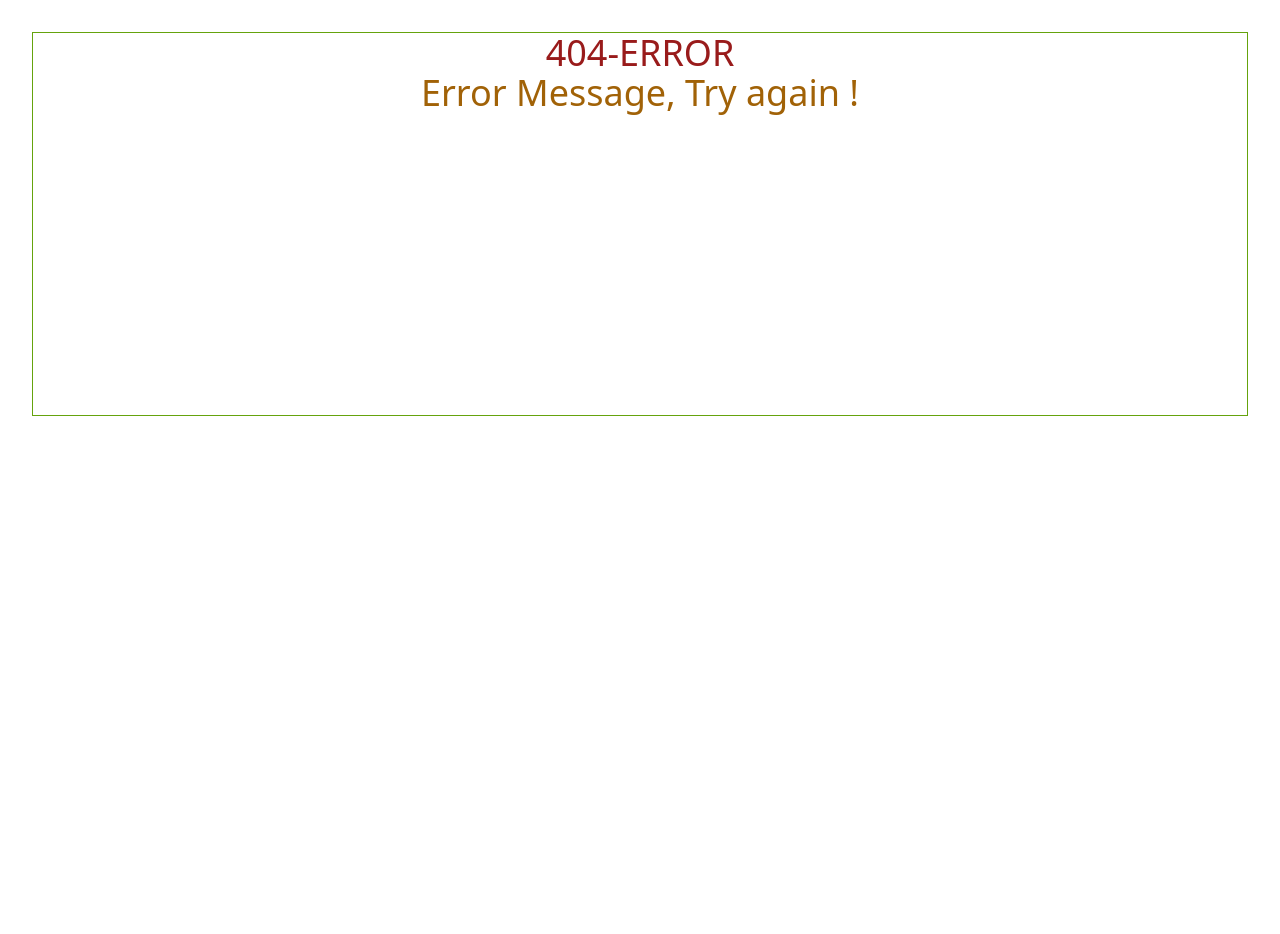
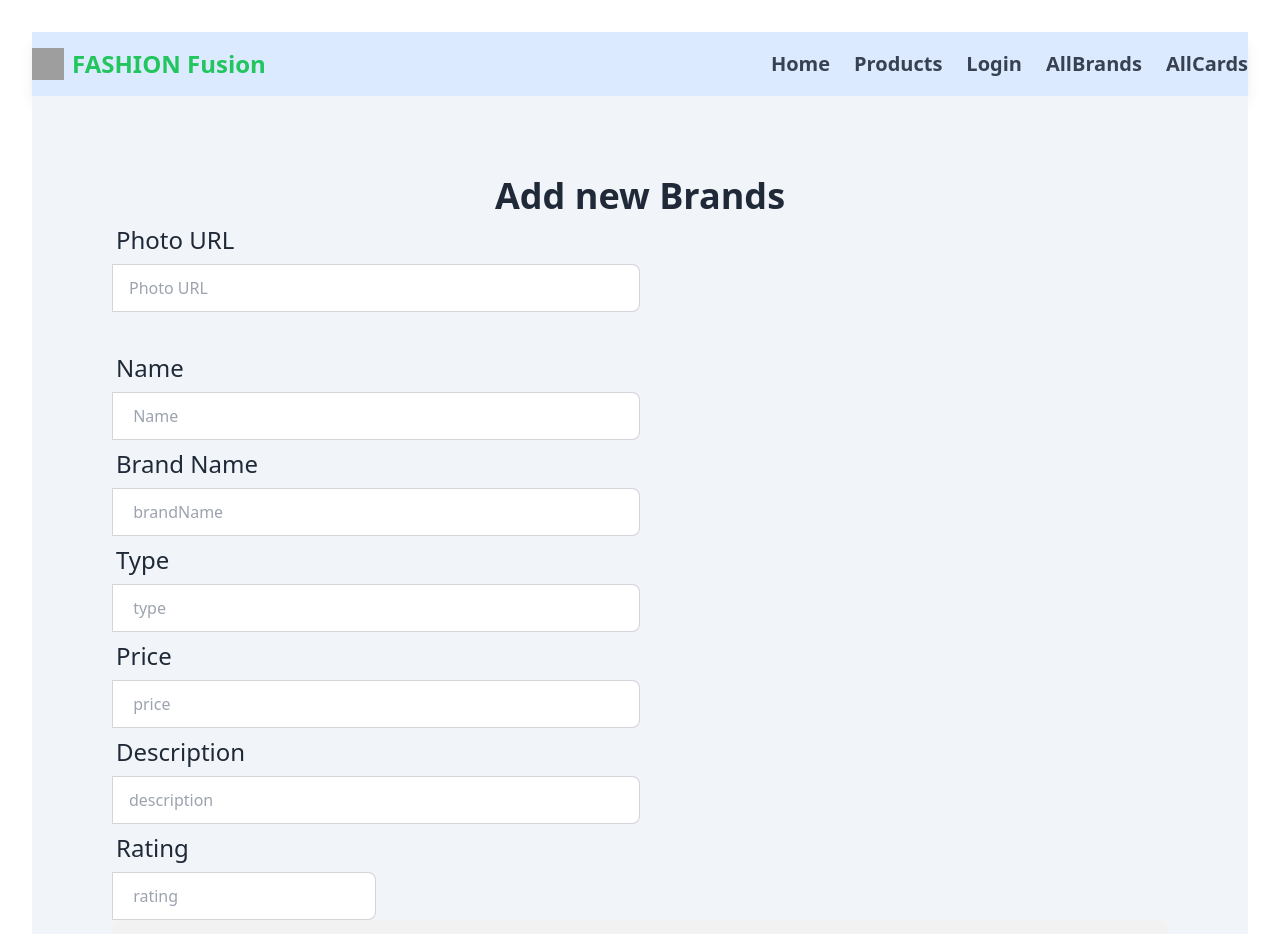
Before and after one commit to azir9200/fashion-apparel-client, a React (Vite) app: page /allCards in a window 1280 px wide. Before the commit this address had no page. Shown: the top 934 px of the page. Before the commit the page ends 800 px from the top, so only its background shows below. Built offline with nearby package versions, Linux system fonts and the light colour scheme; grey boxes are pictures that could not be loaded.

Commit message:
added components for display brand cards

```diff
--- /dev/null
+++ b/src/Components/AllCards/AllCards.jsx
@@ -0,0 +1,127 @@
+import Swal from "sweetalert2";
+
+
+
+const AllCards = () => {
+
+
+  const handleAddCards = (event) => {
+
+    event.preventDefault();
+
+    const form = event.target;
+    const photo = form.photo.value;
+    const name = form.name.value;
+    const brandName = form.brandName.value;
+    const type = form.type.value;
+    const price = form.price.value;
+    const description = form.description.value;
+    const rating = form.rating.value;
+    const newCard = { photo, name, brandName, type, rating, price, description };
+
+    console.log(newCard);
+    // send data  to server
+
+    fetch('http://localhost:5000/allcards', {
+      method: 'POST',
+      headers: {
+        'content-type': 'application/json'
+      },
+      body: JSON.stringify(newCard)
+    })
+      .then(res => res.json())
+      .then(data => {
+        console.log(data);
+        if (data.insertedId) {
+          Swal.fire({
+            title: 'Success!',
+            text: 'Brand Added Successfully',
+            icon: 'success',
+            confirmButtonText: 'Done'
+          })
+        }
+
+      })
+
+
+  }
+
+  return (
+    <div className="bg-slate-100 p-20 tex">
+      <h2 className="text-4xl font-semibold" >Add new Brands</h2>
+      <form onSubmit={handleAddCards} className="items-center-center" >
+
+
+        <div className="mb-8">
+          <div className="form-control md:flex md:w-1/2">
+            <label className="label">
+              <span className="label-text text-2xl">Photo URL</span>
+            </label>
+            <label className="input-group">
+              <input type="text" name="photo" placeholder="Photo URL" className="input input-bordered w-full" />
+            </label>
+          </div>
+        </div>
+
+        <div className="form-control md:w-1/2">
+          <label className="label">
+            <span className="label-text text-2xl"> Name</span>
+          </label>
+          <label className="input-group">
+            <input type="text" name="name" placeholder=" Name" className="input input-bordered w-full" />
+          </label>
+        </div>
+        <div className="form-control md:w-1/2">
+          <label className="label">
+            <span className="label-text text-2xl"> Brand Name</span>
+          </label>
+          <label className="input-group">
+            <input type="text" name="brandName" placeholder=" brandName" className="input input-bordered w-full" />
+          </label>
+        </div>
+
+        <div className="form-control md:w-1/2">
+          <label className="label">
+            <span className="label-text text-2xl"> Type </span>
+          </label>
+          <label className="input-group">
+            <input type="text" name="type" placeholder=" type" className="input input-bordered w-full" />
+          </label>
+        </div>
+
+        <div className="form-control md:w-1/2">
+          <label className="label">
+            <span className="label-text text-2xl"> Price </span>
+          </label>
+          <label className="input-group">
+            <input type="text" name="price" placeholder=" price" className="input input-bordered w-full" />
+          </label>
+        </div>
+        <div className="form-control md:w-1/2">
+          <label className="label">
+            <span className="label-text text-2xl"> Description </span>
+          </label>
+          <label className="input-group">
+            <input type="description" name="description" placeholder="description" className="input input-bordered w-full" />
+          </label>
+        </div>
+
+
+        <div className="form-control md:w-1/2">
+          <div className="form-control md:w-1/2">
+            <label className="label">
+              <span className="label-text text-2xl"> Rating</span>
+            </label>
+            <label className="input-group">
+              <input type="text" name="rating" placeholder=" rating" className="input input-bordered w-full" />
+            </label>
+          </div>
+        </div>
+        <input type="submit" value="Add Brands" className="btn btn-block  text-2xl" />
+
+      </form>
+    </div>
+  );
+};
+
+export default AllCards;
--- a/src/Components/BrandDetails/BrandDetails.jsx
+++ b/src/Components/BrandDetails/BrandDetails.jsx
@@ -4,7 +4,7 @@ import { useLoaderData } from "react-router-dom";
 const BrandDetails = () => {
 
   const brand = useLoaderData();
-  const { photo, type } = brand;
+  const { photo } = brand;
   console.log(brand);
 
   console.log(brand.type);
@@ -12,8 +12,8 @@ const BrandDetails = () => {
     <div>
       <img src={photo} alt="" />
 
-      <h1> {type} </h1>
-      <h1>Details  brands here  </h1>
+      <h1>  </h1>
+      <h1>Details  brands here {brand.length} </h1>
 
     </div>
   );
--- a/src/Components/Navbar/Navbar.jsx
+++ b/src/Components/Navbar/Navbar.jsx
@@ -23,6 +23,9 @@ const Navbar = () => {
           <li>
             <NavLink to="/allBrands" activeClassName="text-red-500">AllBrands</NavLink>
           </li>
+          <li>
+            <NavLink to="/allCards" activeClassName="text-red-500">AllCards</NavLink>
+          </li>
         </ul>
 
         {/* Mobile Menu (Hamburger Menu) */}
--- a/src/Routes/Routes.jsx
+++ b/src/Routes/Routes.jsx
@@ -9,6 +9,7 @@ import AllBrands from "../Components/AllBrands/AllBrands";
 import BrandDetails from "../Components/BrandDetails/BrandDetails";
 import Register from "../Components/Pages/Login/Register";
 import ErrorPage from "../Components/ShareFiles/ErrorPage/ErrorPage";
+import AllCards from "../Components/AllCards/AllCards";
 
 const routers = createBrowserRouter([
   {
@@ -39,8 +40,12 @@ const routers = createBrowserRouter([
         element: <AllBrands></AllBrands>
       },
       {
-        path: '/brandDetails/:id',
-        loader: ({ params }) => fetch(`https://fashion-apparel-server.vercel.app/allbrands/${params.id}`),
+        path: '/allCards',
+        element: <AllCards></AllCards>
+      },
+      {
+        path: '/brandDetails',
+        loader: () => fetch('http://localhost:5000/allCards'),
         element: <BrandDetails></BrandDetails>
       }
 
```
